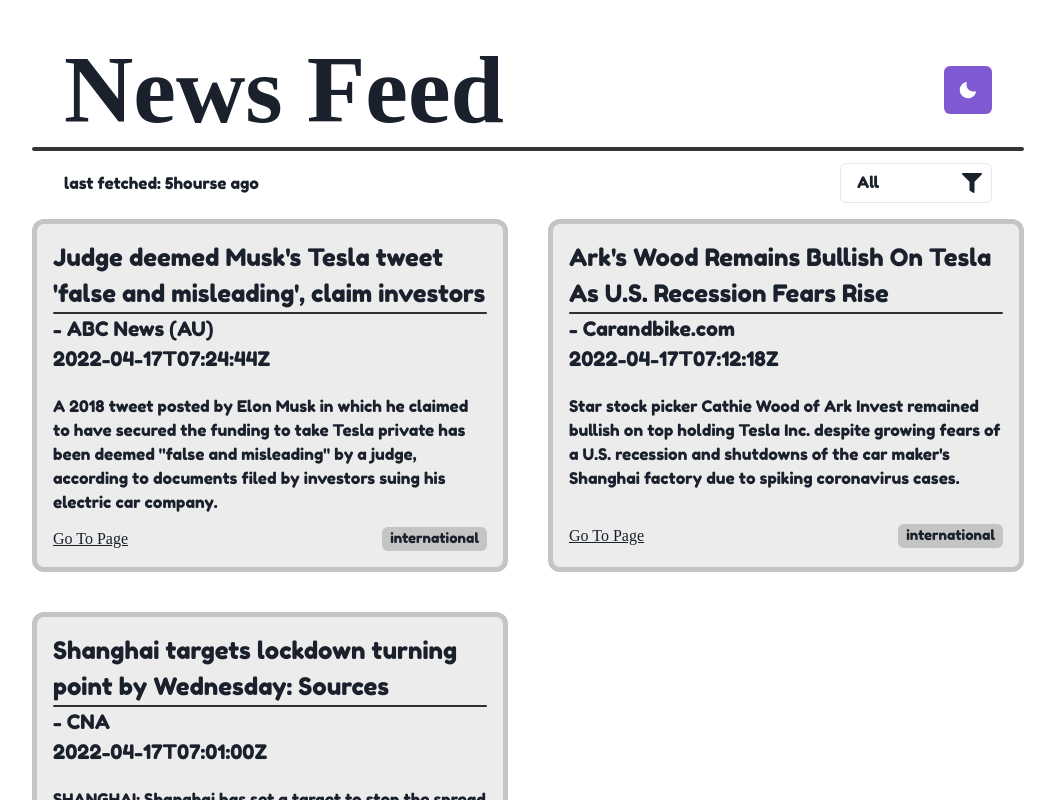
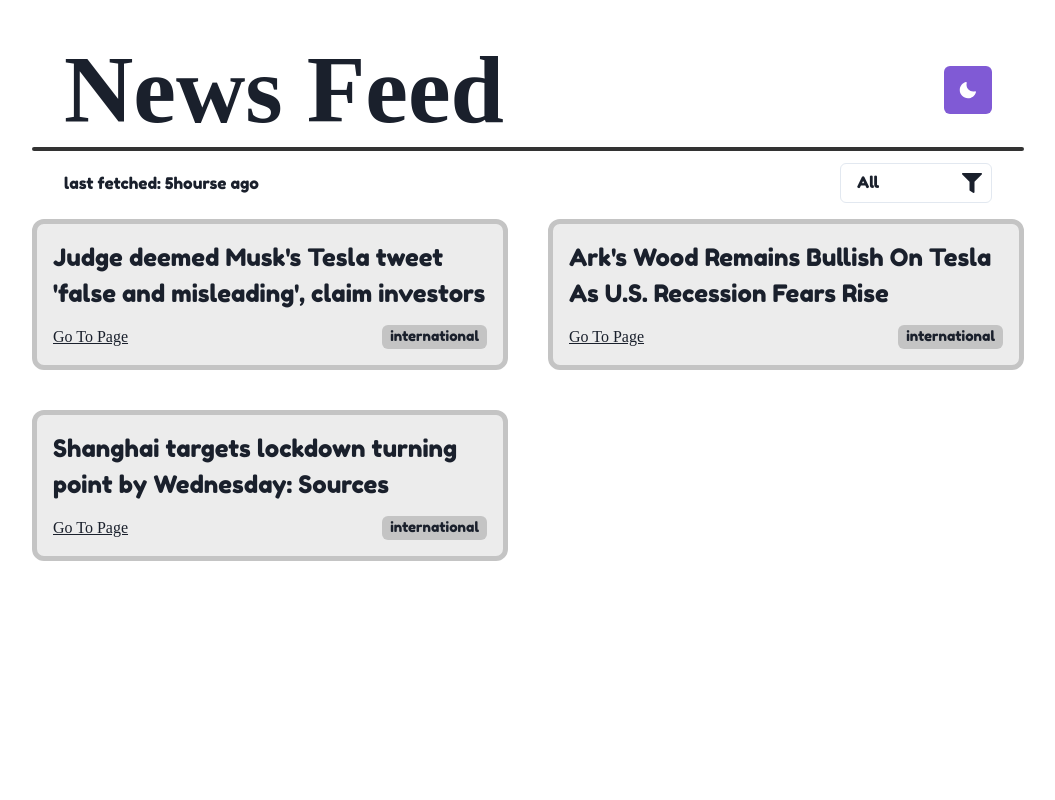
Before and after one commit to KidCoderT/news-feed-app, a React (Create React App) app in the folder frontend/: page / in a window 1280 px wide. Shown: the top 800 px of the page, without its empty margins (112-1167 px from the left). Built offline with nearby package versions, Linux system fonts and the light colour scheme; a web font is replaced by a local one.

Commit message:
Fixed UI for change in plan

```diff
--- a/frontend/src/components/FeedItem.js
+++ b/frontend/src/components/FeedItem.js
@@ -5,12 +5,13 @@
   Text,
   Link,
   Tag,
+  Image,
   useColorModeValue
 } from '@chakra-ui/react'
 import Divider from './Divider'
 import PropTypes from 'prop-types'
 
-const FeedItem = ({ title, author, date, description, link, tag }) => {
+const FeedItem = ({ title, imgUrl, link, tag }) => {
   const bgColor = useColorModeValue('light.400', 'dark.400')
   const tagColor = useColorModeValue('light.600', 'dark.900')
   const borderColor = useColorModeValue('light.600', 'dark.600')
@@ -21,26 +22,10 @@
       borderWidth={5}
       borderColor={borderColor}
     >
-      <Flex minH="340px" p={4} direction="column">
+      <Image src={imgUrl} />
+      <Flex minH="140px" p={4} direction="column">
         <Text fontFamily={'Fredoka One'} fontSize="2xl">
           {title}
-        </Text>
-
-        <Divider
-          height={0.5}
-          colorOnDark={'whiteAlpha.800'}
-          colorOnLight={'blackAlpha.800'}
-        />
-
-        <Text fontFamily={'Fredoka One'} fontSize="xl">
-          {' '}
-          - {author}
-        </Text>
-        <Text fontFamily={'Fredoka One'} fontSize="xl">
-          {date}
-        </Text>
-        <Text fontFamily={'Fredoka One'} marginTop={5}>
-          {description}
         </Text>
 
         <Spacer />
@@ -66,9 +51,7 @@
 
 FeedItem.propTypes = {
   title: PropTypes.string,
-  author: PropTypes.string,
-  date: PropTypes.string,
-  description: PropTypes.string,
+  imgUrl: PropTypes.string,
   link: PropTypes.string,
   tag: PropTypes.string
 }
```
